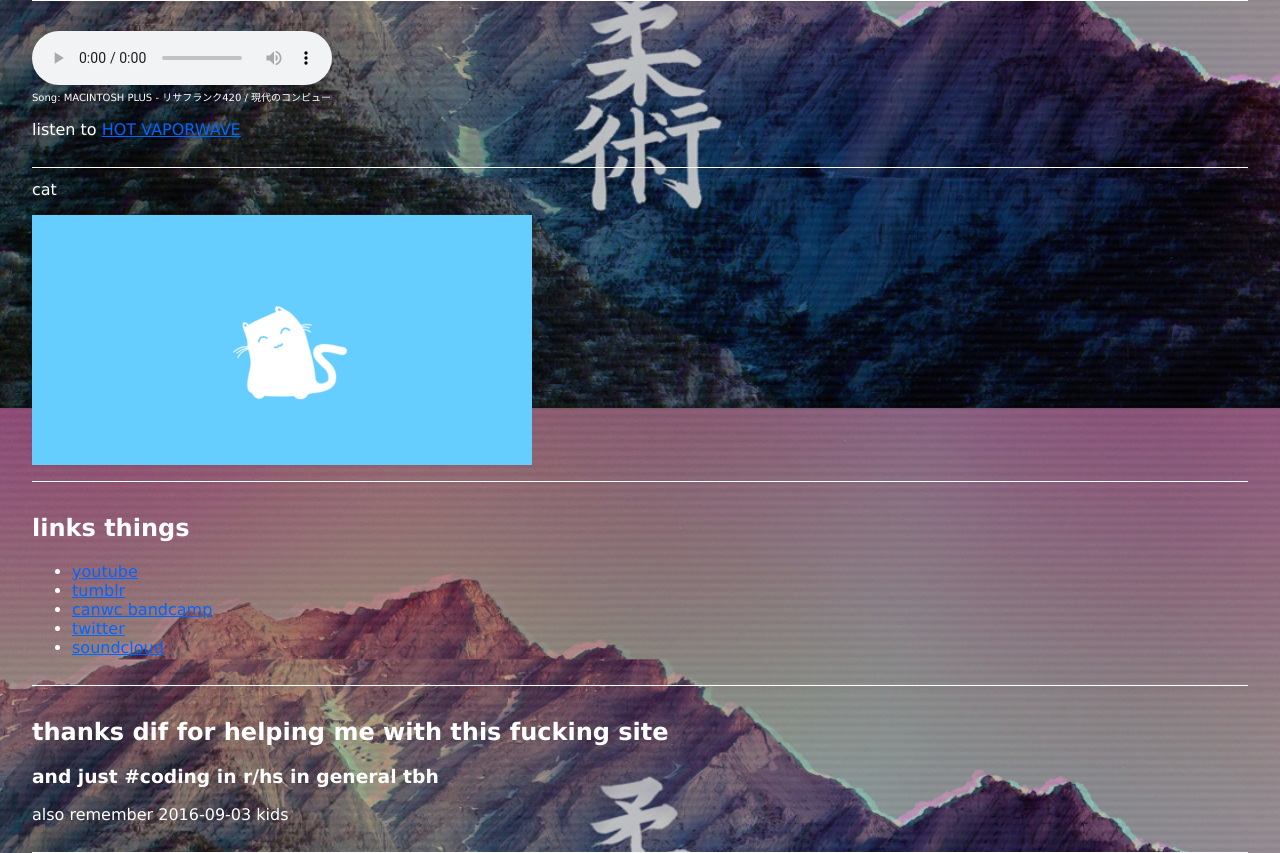
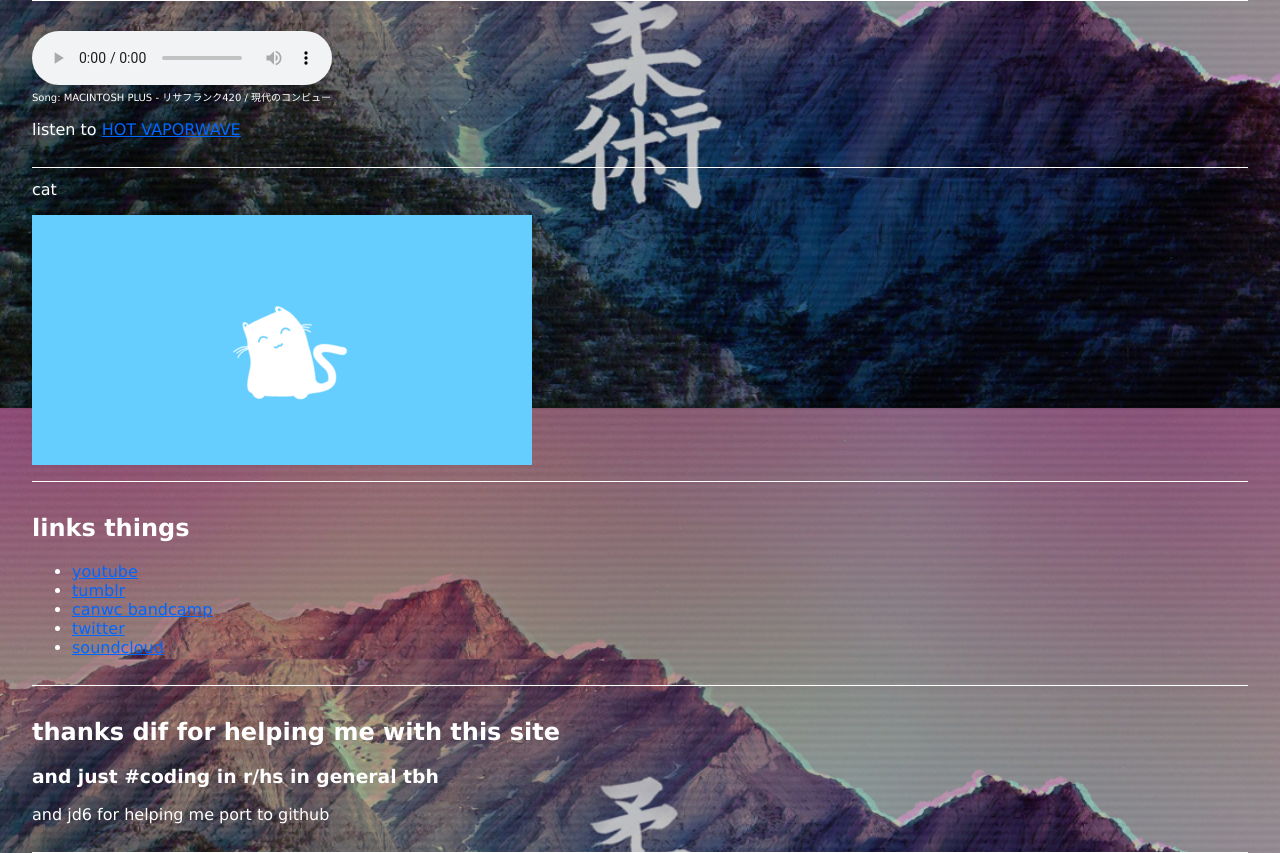
Before and after one commit to minishLAN/minishlan.github.io, a plain HTML site: page index.html in a window 1280 px wide. Shown: the part 392-1245 px from the top of the page. Drawn offline with Linux system fonts and the light colour scheme.

Commit message:
this is a family friendly site

```diff
--- a/index.html
+++ b/index.html
@@ -68,9 +68,9 @@
 		  </ul>
 		</div>
 		<div class="section">
-		  <h2>thanks dif for helping me with this fucking site</h2>
+		  <h2>thanks dif for helping me with this site</h2>
 		  <h3>and just #coding in r/hs in general tbh</h3>
-		  <p>also remember 2016-09-03 kids</p>
+		  <p>and jd6 for helping me port to github</p>
 	  </div>
   </body>
 </html>
```
